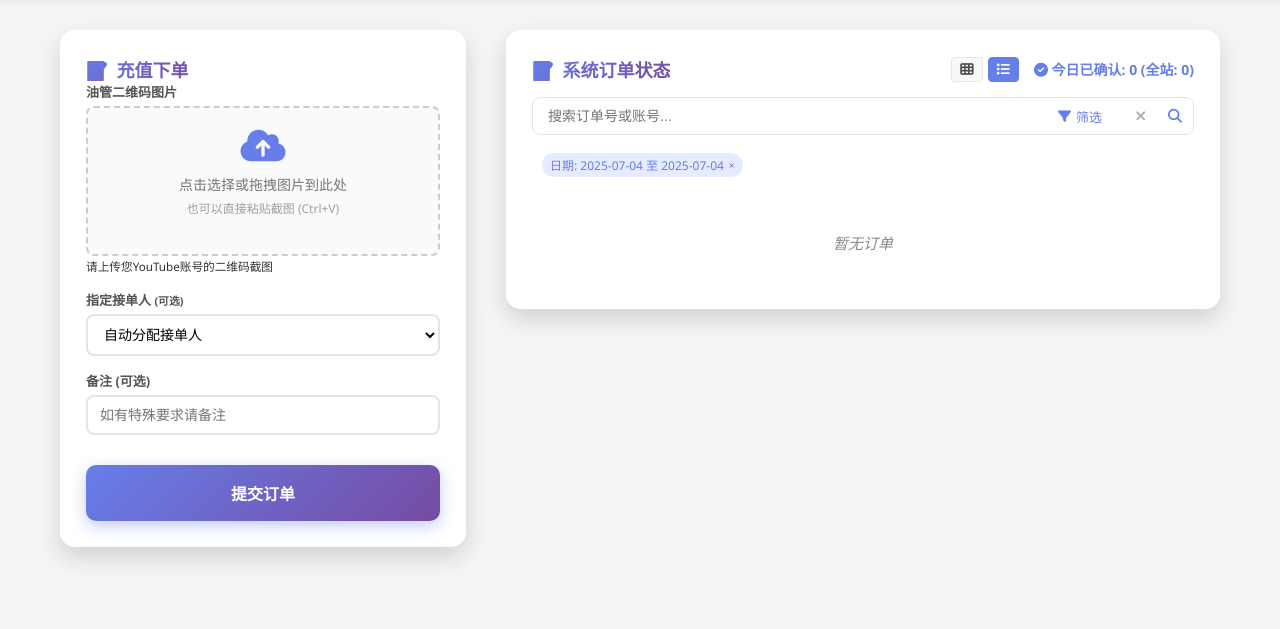
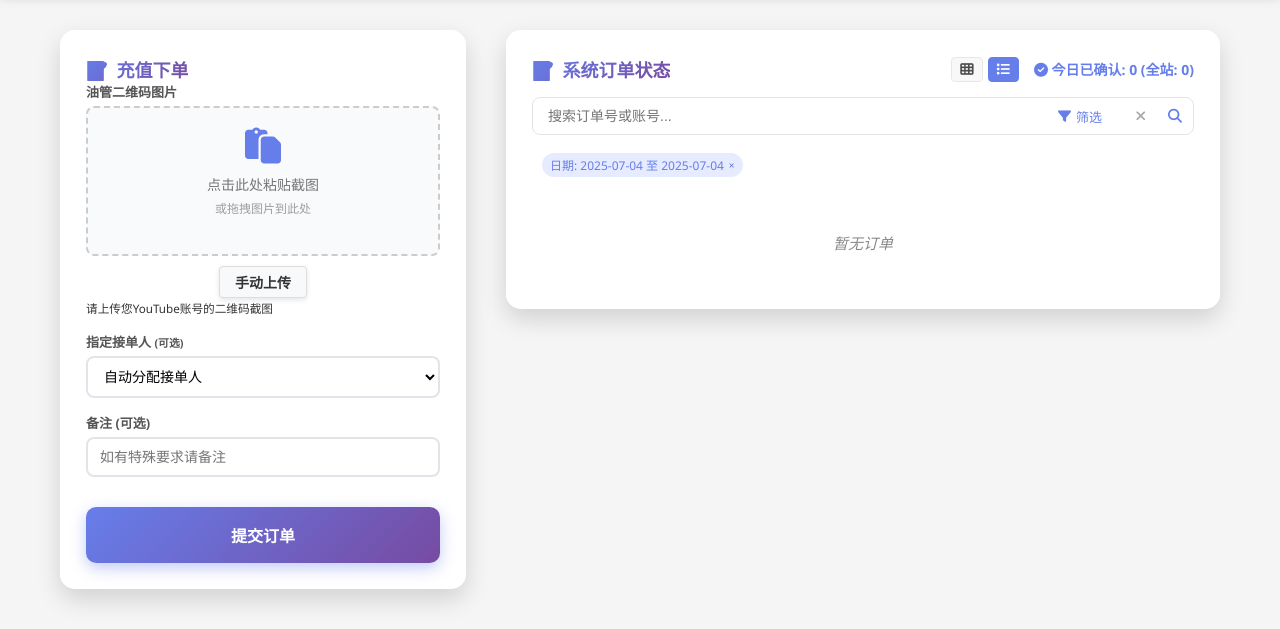
Before and after one commit to kidrauhl123/testbot, a Flask app: page / in a window 1280 px wide. Shown: the part 65-694 px from the top of the page. Run offline with Flask 3, Linux system fonts and the light colour scheme; a user stored in the database is signed in; tables that the repository leaves empty hold one stand-in row (values such as "Sample post"); some libraries are stand-ins or nearby versions.

Commit message:
Update index.html

```diff
--- a/templates/index.html
+++ b/templates/index.html
@@ -1161,11 +1161,14 @@
                     <div class="upload-container" id="dropArea">
                       <input name="qr_code" id="qr_code_input" type="file" class="form-control file-input" required accept="image/*" capture="environment">
                       <div class="upload-placeholder">
-                        <i class="fas fa-cloud-upload-alt"></i>
-                        <span>点击选择或拖拽图片到此处</span>
-                        <span class="small">也可以直接粘贴截图 (Ctrl+V)</span>
+                        <i class="fas fa-paste"></i>
+                        <span>点击此处粘贴截图</span>
+                        <span class="small">或拖拽图片到此处</span>
                       </div>
                       <div class="image-preview" id="imagePreview"></div>
+                    </div>
+                    <div class="manual-upload-btn-container">
+                      <button type="button" id="manualUploadBtn" class="btn btn-sm btn-secondary">手动上传</button>
                     </div>
                     <small class="form-text text-muted">请上传您YouTube账号的二维码截图</small>
                   </div>
@@ -1223,6 +1226,23 @@
                       max-height: 200px;
                       border-radius: 8px;
                       box-shadow: 0 2px 8px rgba(0,0,0,0.1);
+                    }
+                    .manual-upload-btn-container {
+                      display: flex;
+                      justify-content: center;
+                      margin-top: 10px;
+                    }
+                    #manualUploadBtn {
+                      padding: 5px 15px;
+                      font-size: 14px;
+                      background-color: #f8f9fa;
+                      border: 1px solid #ddd;
+                      border-radius: 4px;
+                      color: #333;
+                      cursor: pointer;
+                    }
+                    #manualUploadBtn:hover {
+                      background-color: #e9ecef;
                     }
                   </style>
                   <div class="form-group">
@@ -1551,6 +1571,56 @@
       }
     });
 
+    // 模拟粘贴功能
+    function simulatePaste() {
+      // 检查剪贴板权限并请求访问
+      navigator.permissions.query({name: "clipboard-read"}).then(result => {
+        if (result.state === "granted" || result.state === "prompt") {
+          // 尝试从剪贴板读取
+          navigator.clipboard.read()
+            .then(clipboardItems => {
+              for (const clipboardItem of clipboardItems) {
+                for (const type of clipboardItem.types) {
+                  if (type.startsWith('image/')) {
+                    clipboardItem.getType(type)
+                      .then(blob => {
+                        // 创建一个新的文件对象
+                        const fileName = `pasted_image_${new Date().getTime()}.png`;
+                        const file = new File([blob], fileName, {type: blob.type});
+
+                        // 创建一个新的 DataTransfer 对象并附加文件
+                        const dataTransfer = new DataTransfer();
+                        dataTransfer.items.add(file);
+
+                        // 设置文件输入框的文件
+                        fileInput.files = dataTransfer.files;
+
+                        // 预览图片
+                        previewFile(file);
+
+                        // 触发变更事件
+                        fileInput.dispatchEvent(new Event('change', { bubbles: true }));
+                      })
+                      .catch(err => {
+                        console.error("无法获取剪贴板中的图片:", err);
+                        showCustomAlert('获取剪贴板图片失败，请尝试Ctrl+V或手动上传', 'warning');
+                      });
+                    return;
+                  }
+                }
+              }
+              showCustomAlert('剪贴板中没有图片，请先复制图片或使用手动上传', 'warning');
+            })
+            .catch(err => {
+              console.error("无法读取剪贴板:", err);
+              showCustomAlert('请按Ctrl+V粘贴图片或使用手动上传', 'info');
+            });
+        } else {
+          showCustomAlert('浏览器不支持剪贴板访问，请按Ctrl+V粘贴或使用手动上传', 'info');
+        }
+      });
+    }
+
     // 监听文件选择变化
     fileInput.addEventListener('change', function() {
       if (this.files && this.files[0]) {
@@ -1625,15 +1695,27 @@
       reader.readAsDataURL(file);
     }
 
-    // 点击上传区域也能触发文件选择，但排除直接点击input元素的情况
+    // 点击上传区域触发粘贴操作
     dropArea.addEventListener('click', function(e) {
       // 阻止冒泡，避免重复触发
       e.preventDefault();
 
-      // 如果点击的是文件输入框本身，不执行click()以避免重复触发
-      if (e.target !== fileInput) {
-        fileInput.click();
-      }
+      // 如果有预览区域显示，则不执行粘贴
+      if (imagePreview.style.display === 'block') {
+        return;
+      }
+
+      // 尝试模拟粘贴操作
+      simulatePaste();
+    });
+
+    // 手动上传按钮触发文件选择
+    const manualUploadBtn = document.getElementById('manualUploadBtn');
+    manualUploadBtn.addEventListener('click', function(e) {
+      // 阻止事件冒泡
+      e.stopPropagation();
+      // 触发文件选择
+      fileInput.click();
     });
   }
 
@@ -1746,6 +1828,7 @@
     let icon = 'check-circle';
     if (type === 'warning') icon = 'exclamation-triangle';
     if (type === 'error') icon = 'times-circle';
+    if (type === 'info') icon = 'info-circle';
 
     alert.innerHTML = `
       <div class="custom-alert-icon"><i class="fas fa-${icon}"></i></div>
```
